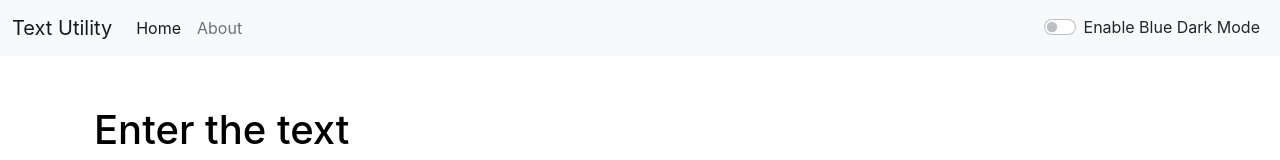
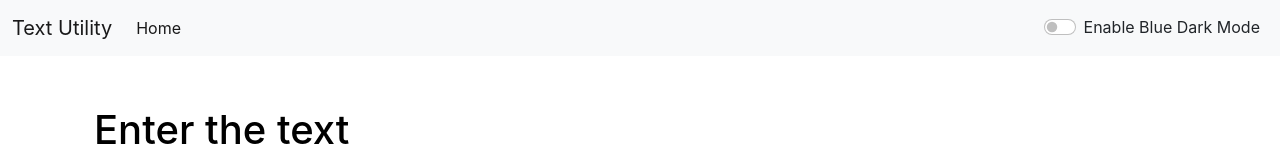
Before and after one commit to AHD153/Text-Utility-React-app, a React (Create React App) app: page / in a window 1280 px wide. Shown: the top 160 px of the page. Built offline with nearby package versions, Linux system fonts and the light colour scheme.

Commit message:
final touch up

```diff
--- a/src/App.js
+++ b/src/App.js
@@ -1,6 +1,5 @@
 // import logo from './logo.svg';
 import './App.css';
-import About from './components/About';
 import Navbar from './components/Navbar';
 import TextForm from './components/TextForm';
 import Alert from './components/Alert';
@@ -9,8 +8,6 @@ import React, { useState } from 'react';
 // import React from "react";
 import {
   BrowserRouter,
-  Routes,
-  Route
 } from "react-router-dom";
 
 
@@ -53,18 +50,10 @@ function App() {
         <Navbar title='Text Utility' mode={mode} togglemode={togglemode} />
         <Alert alert={alert} />
         <div className="container">
-          <Routes>
-            <Route exact path="/About" element={<About mode={mode}/>} />
-              {/* <About /> */}
-            {/* </Route>  */}
+            {/* <Route exact path="/" element={<TextForm showAlert={showAlert} heading='Enter the text' mode={mode} />}/>  */}
+             <TextForm showAlert={showAlert} heading='Enter the text' mode={mode} />
+             {/* </Route> */}
 
-            <Route exact path="/" element={<TextForm showAlert={showAlert} heading='Enter the text' mode={mode} />}/>
-             {/* <TextForm showAlert={showAlert} heading='Enter the text' mode={mode} /> */}
-             {/* </Route> */}
-          </Routes>
-
-          {/* <TextForm showAlert={showAlert} heading='Enter the text' mode={mode}/> */}
-          {/* <About /> */}
         </div>
       </BrowserRouter>
     </>
--- a/src/components/Navbar.js
+++ b/src/components/Navbar.js
@@ -22,9 +22,9 @@ export default function Navbar(props) {
                             {/* <a className="nav-link active" aria-current="page" href="/">Home</a> */}
                             <Link className="nav-link active" aria-current="page" to="/">Home</Link>
                         </li>
-                        <li className="nav-item">
+                        {/* <li className="nav-item">
                             <Link className="nav-link" to="/About">About</Link>
-                        </li>
+                        </li> */}
                     </ul>
                     {/* <form className="d-flex">
                         <input className="form-control me-2" type="search" placeholder="Search" aria-label="Search" />
```
